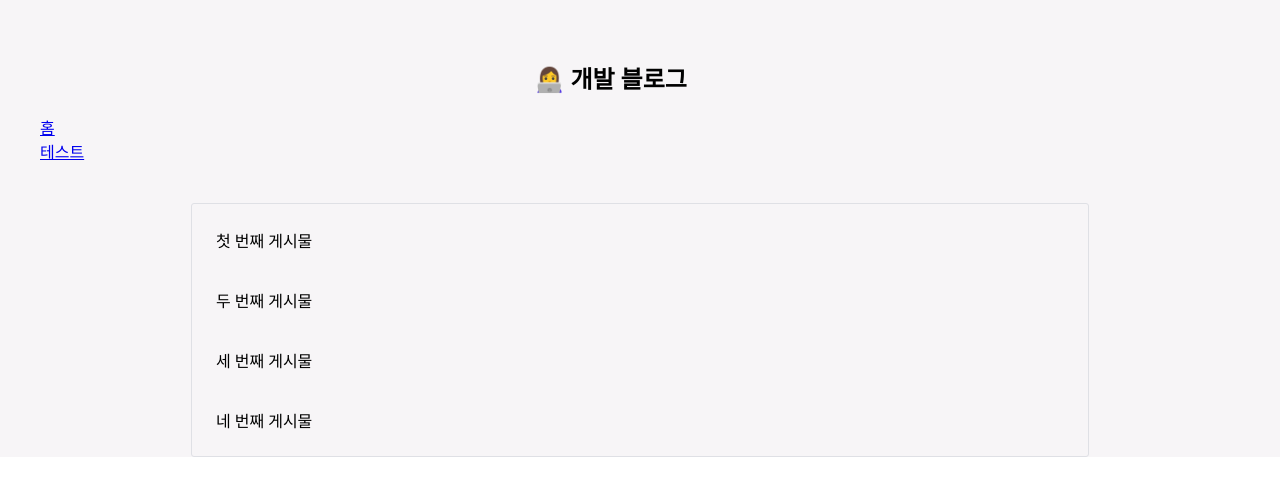
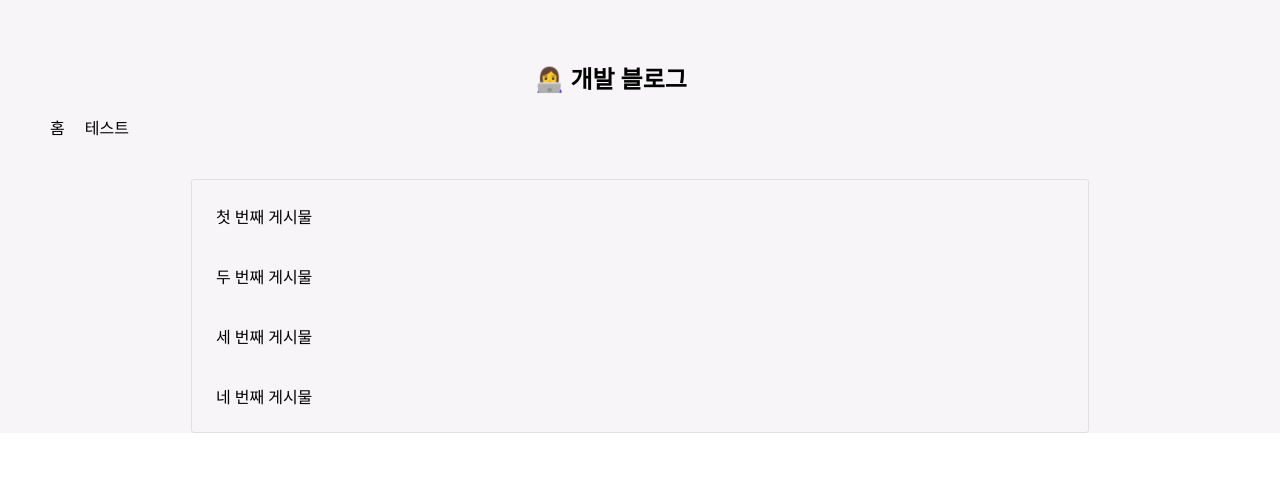
Before and after one commit to nueob/react-typescript-board, a React (Create React App) app: page / in a window 1280 px wide. Shown: the top 496 px of the page. Built offline with nearby package versions, Linux system fonts and the light colour scheme.

Commit message:
Update navigation bar css

```diff
--- a/src/components/Navbar.tsx
+++ b/src/components/Navbar.tsx
@@ -1,15 +1,11 @@
-import {Link} from 'react-router-dom';
+import * as S from '../styles/Navbar';
 
 const Navbar = () => {
   return (
-    <nav>
-      <div>
-        <Link to="/">홈</Link>
-      </div>
-      <div>
-        <Link to="/test">테스트</Link>
-      </div>
-    </nav>
+    <S.Navbar>
+      <S.StyledLink to="/">홈</S.StyledLink>
+      <S.StyledLink to="/test">테스트</S.StyledLink>
+    </S.Navbar>
   )
 }
 
--- a/src/styles/Navbar.ts
+++ b/src/styles/Navbar.ts
@@ -1,5 +1,18 @@
 import styled from "styled-components";
+import {Link} from 'react-router-dom';
 
 export const Navbar = styled.nav`
+    display: flex;
+`
 
+export const StyledLink = styled(Link)`
+    margin: 0 10px;
+    font-family: 'SLEIGothicTTF';
+    text-decoration: none;
+    color: black;
+
+    &:hover {
+        background-color: #ddd;
+        font-weight: bold;
+    }
 `
```
